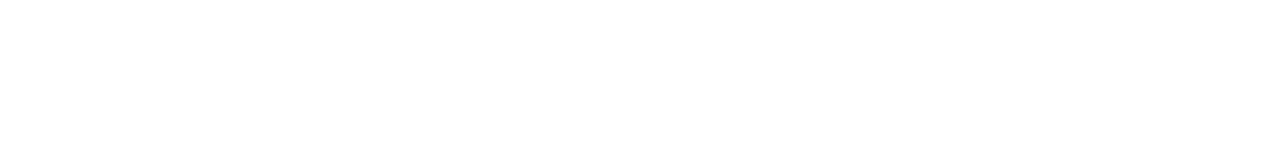
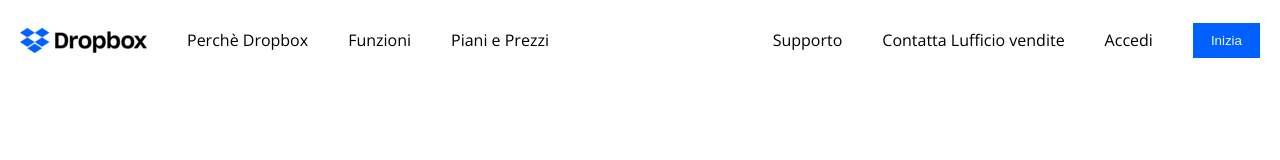
Before and after one commit to MirkoCherchi/htmlcss-dropbox, a plain HTML site: page index.html in a window 1280 px wide. Drawn offline with nearby package versions, Linux system fonts and the light colour scheme.

Commit message:
feat: header nav

```diff
--- a/css/style.css
+++ b/css/style.css
@@ -8,3 +8,51 @@
 body{
     font-family: 'Open Sans', sans-serif;
 }
+
+/* header */
+
+/* nav */
+
+.container{
+    display: flex;
+    height: 80px;
+    align-items: center;
+    justify-content: space-between;
+    padding: 0 20px;
+    position: fixed;
+    top: 0;
+    left: 0;
+    right: 0;
+}
+
+.nav-left, .nav-right{
+    display: flex;
+    gap: 40px;
+    align-items: center;
+}
+
+ul{
+    display: flex;
+    list-style: none;
+    gap: 40px;
+}
+
+.nav-left ul li a{
+    text-decoration: none;
+    color: black;
+}
+
+.nav-right ul li a{
+    text-decoration: none;
+    color: black;
+}
+
+.btn{
+    background-color: #0061ff;
+    color: #f2f7ff;
+    padding: 10px 18px;
+    border: none;
+    cursor: pointer;
+}
+
+/* /nav */
--- a/index.html
+++ b/index.html
@@ -20,7 +20,32 @@
 </head>
 
 <body>
-    <header></header>
+    <!-- intestazione -->
+    <header>
+        <!-- header nav -->
+        <nav class="container">
+            <div class="nav-left">
+                <img src="img/logo-small.png" alt="">
+                <ul>
+                    <li><a href="#">Perchè Dropbox</a></li>
+                    <li><a href="#">Funzioni</a></li>
+                    <li><a href="#">Piani e Prezzi</a></li>
+                </ul>
+            </div>
+            <div class="nav-right">
+                <ul>
+                    <li><a href="#">Supporto</a></li>
+                    <li><a href="#">Contatta Lufficio vendite</a></li>
+                    <li><a href="#">Accedi</a></li>
+                </ul>
+                <button class="btn">Inizia</button>
+            </div>
+        </nav>
+
+        <div class="jumbotron"></div>
+        <!-- /header nav -->
+    </header>
+    <!-- /intestazione -->
     <main></main>
     <footer></footer>
 
```
Also changed, not shown: img/logo-small.png (added).
